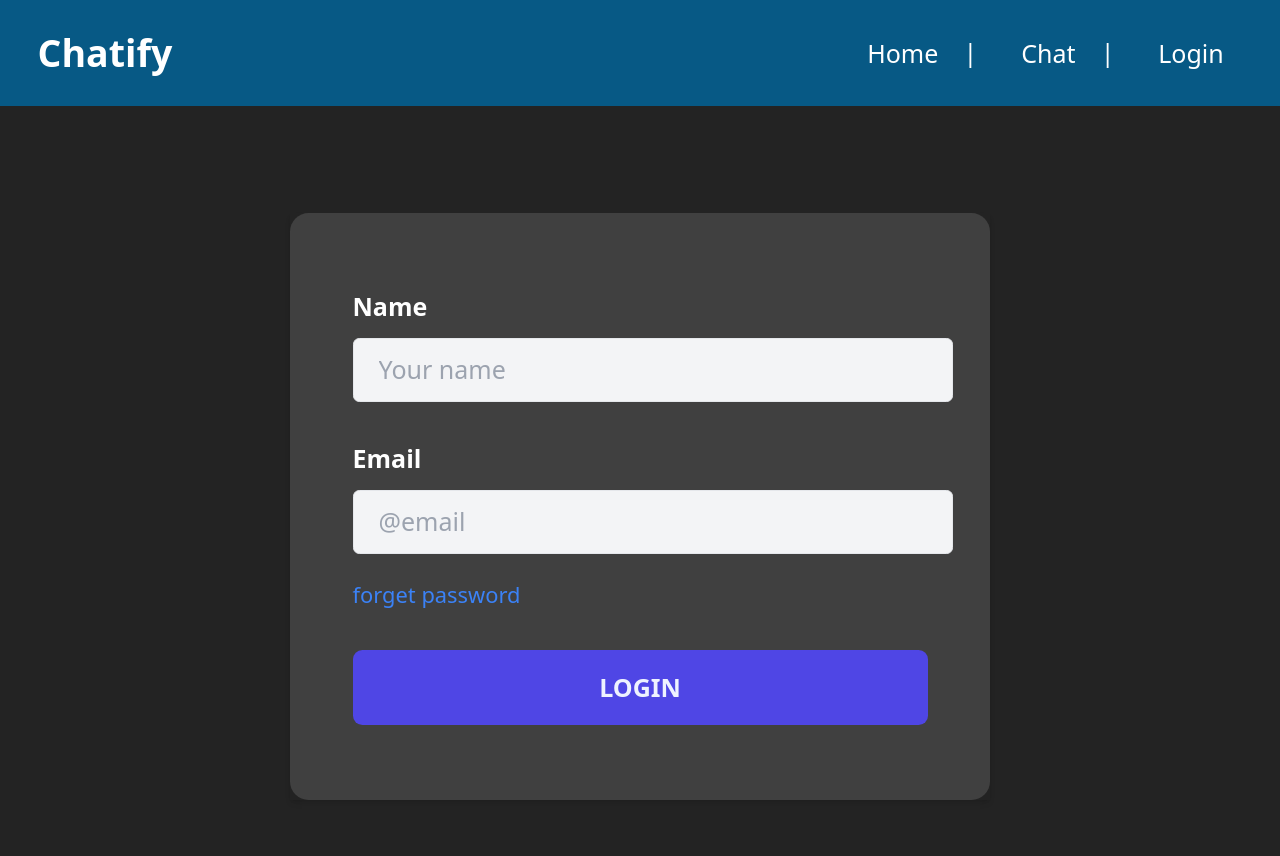
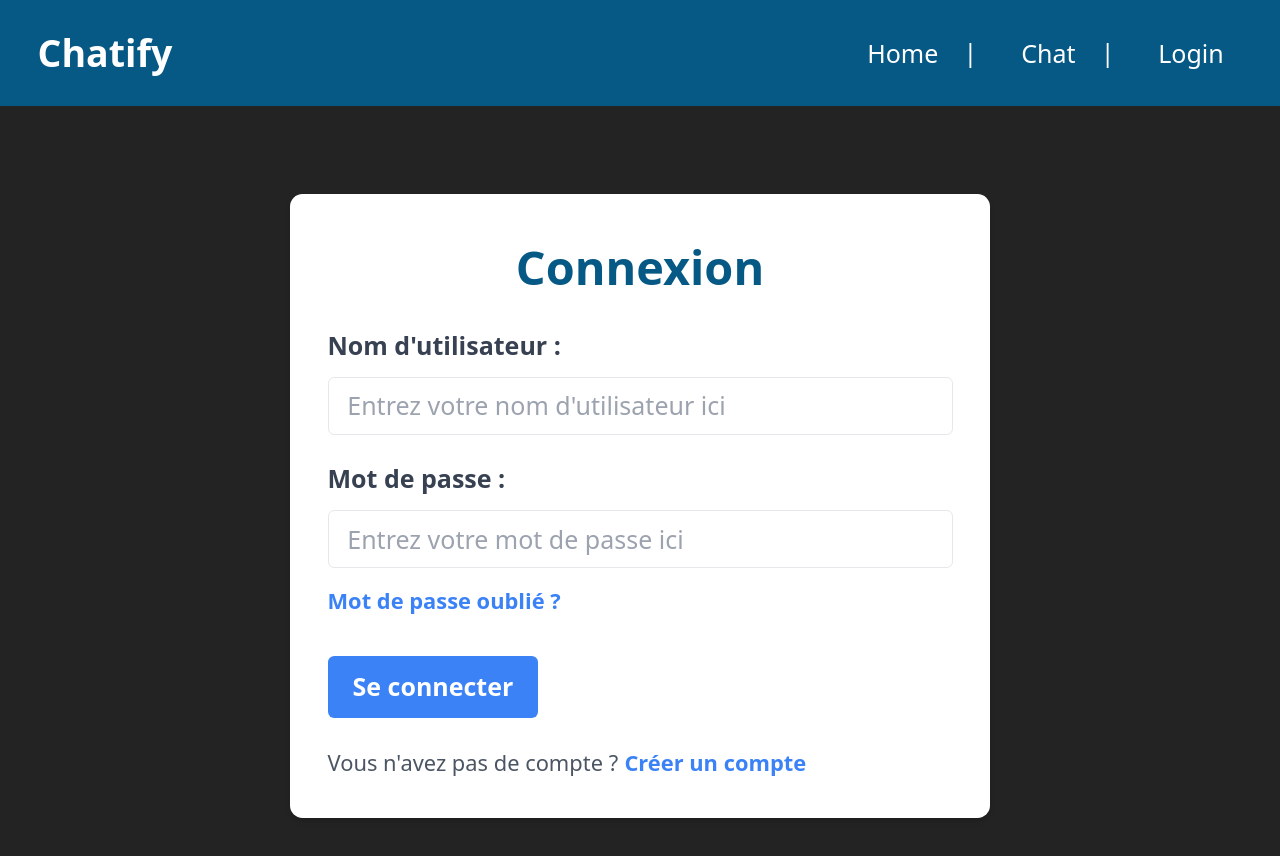
Before and after one commit to NapoTwiixe306/instantmsg, a Vue app: page /login in a window 1280 px wide. Shown: the top 856 px of the page. Built offline with nearby package versions, Linux system fonts and the light colour scheme.

Commit message:
fin du connexion back-end

```diff
--- a/src/components/LoginPage.vue
+++ b/src/components/LoginPage.vue
@@ -10,21 +10,29 @@
       </ul>
     </div>
 
-    <div class="flex items-center min-h-screen dark">
-  <div class="container max-w-md mx-auto transition duration-300 shadow-md hover:shadow-lg">
-    <div class="p-10 py-12 bg-neutral-700 rounded-xl">
-      <div class="mb-6">
-        <label class="inline-block mb-2 mr-4 font-bold text-white" for="name">Name</label>
-        <input type="text" class="px-4 py-2 bg-gray-100 border rounded outline-none w-96 focus:ring-2 focus:ring-indigo-400" placeholder="Your name" />
+    <div class="flex items-center justify-center h-screen">
+    <div class="w-full max-w-md p-6 bg-white rounded-lg shadow-md">
+      <h1 class="mb-4 text-3xl font-semibold text-center text-sky-800">Connexion</h1>
+      <form>
+        <div class="mb-4">
+          <label class="block mb-2 font-bold text-gray-700" for="username">Nom d'utilisateur :</label>
+          <input class="w-full px-3 py-2 leading-tight text-gray-700 border rounded appearance-none focus:outline-none focus:shadow-outline" id="username" type="text" placeholder="Entrez votre nom d'utilisateur ici">
+        </div>
+        <div class="mb-6">
+          <label class="block mb-2 font-bold text-gray-700" for="password">Mot de passe :</label>
+          <input class="w-full px-3 py-2 leading-tight text-gray-700 border rounded appearance-none focus:outline-none focus:shadow-outline" id="password" type="password" placeholder="Entrez votre mot de passe ici">
+          <div class="mt-2">
+            <a class="text-sm font-semibold text-blue-500 hover:text-blue-700" href="#">Mot de passe oublié ?</a>
+          </div>
+        </div>
+        <button class="px-4 py-2 font-bold text-white bg-blue-500 rounded hover:bg-blue-700 focus:outline-none focus:shadow-outline" type="button">
+          Se connecter
+        </button>
+      </form>
+      <div class="mt-4">
+        <span class="text-sm text-gray-600">Vous n'avez pas de compte ?</span>
+        <a class="ml-1 text-sm font-semibold text-blue-500 hover:text-blue-700" href="#">Créer un compte</a>
       </div>
-      <div class="">
-        <label class="inline-block mb-2 mr-4 font-bold text-white" for="name">Email</label>
-        <input type="text" class="px-4 py-2 bg-gray-100 border rounded outline-none w-96 focus:ring-2 focus:ring-indigo-400" placeholder="@email" />
-      </div>
-      <span class="inline-block mt-4 text-sm text-blue-500 transition duration-200 cursor-pointer hover:text-indigo-600 hover:underline hover:cursor-pointer">forget password</span>
-      <button class="w-full py-3 mt-6 font-bold transition duration-300 bg-indigo-600 rounded-md text-indigo-50 hover:bg-indigo-500">LOGIN</button>
     </div>
   </div>
-</div>
-
 </template>
```
Also changed, not shown: 2 other files (tests, documents, lock files or other folders).
